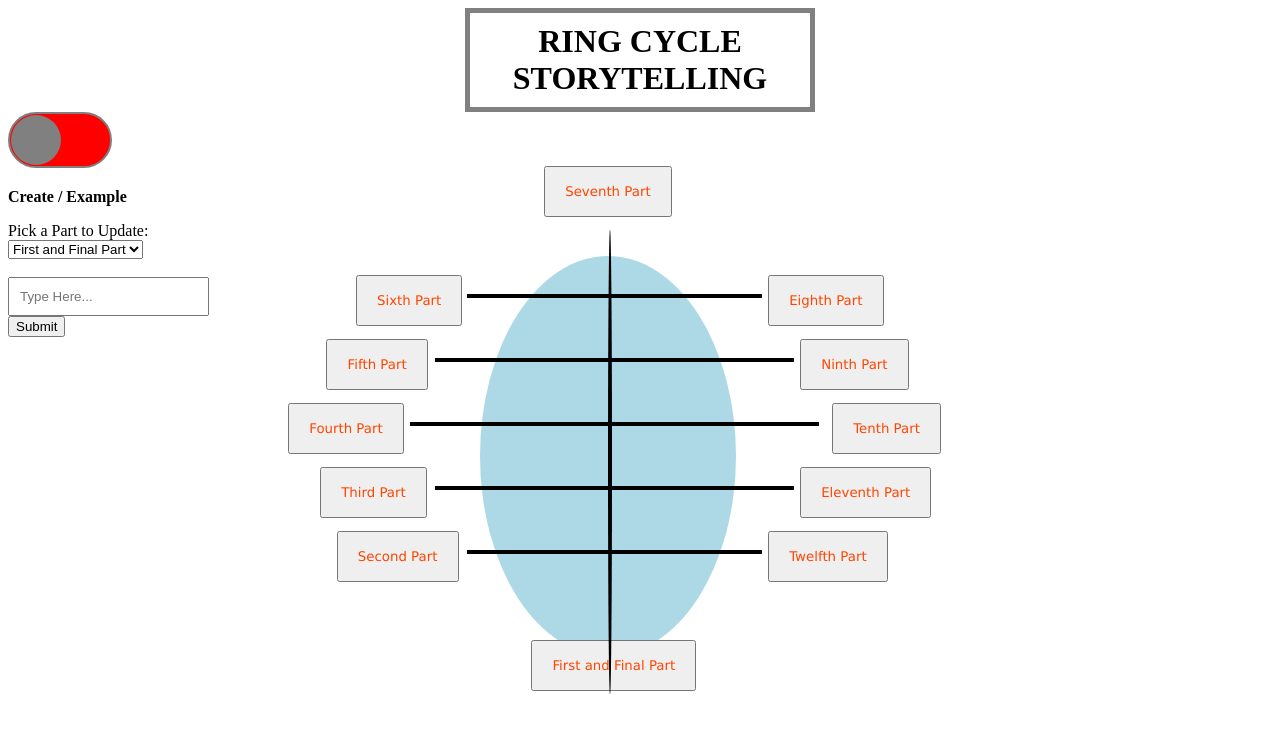
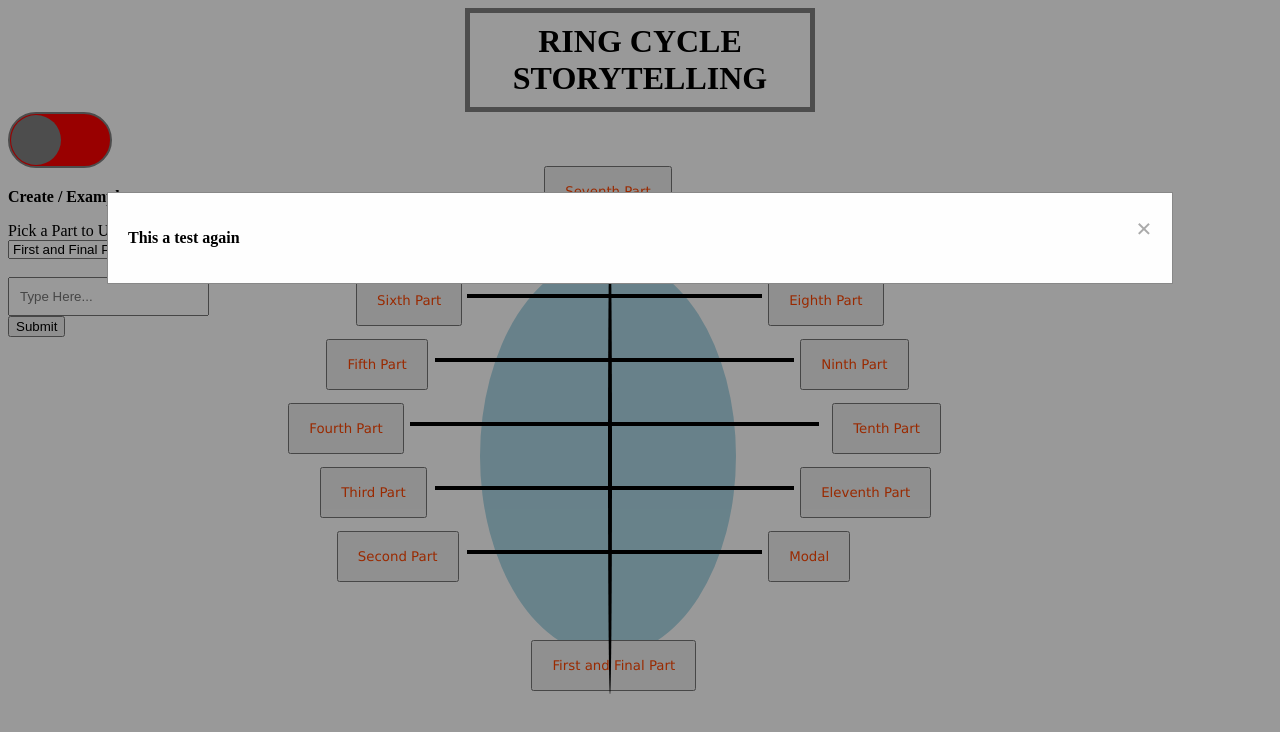
Before and after one commit to jacksonporter24/my-capstone-project, a website: page client/index.html in a window 1280 px wide. Both pictures are taken after a click on the button "First and Final Part". Drawn offline with nearby package versions, Linux system fonts and the light colour scheme; no server answers.

Commit message:
modal button

```diff
--- a/client/index.html
+++ b/client/index.html
@@ -14,7 +14,6 @@
     <form id="harryExample">
         <img src="http://lofrev.net/wp-content/photos/2014/09/Harry-potter-logo.jpg">
     </form>
-
 
     <input type="checkbox" id="switch"
                 class="checkbox"/>
@@ -35,12 +34,12 @@
             <option value="fourth">Fourth Part</option>
             <option value="fifth">Fifth Part</option>
             <option value="sixth">Sixth Part</option>
-            <!-- <option value="seventh">Seventh Part</option>
+            <option value="seventh">Seventh Part</option>
             <option value="eighth">Eighth Part</option>
             <option value="ninth">Ninth Part</option>
             <option value="tenth">Tenth Part</option>
             <option value="eleventh">Eleventh Part</option>
-            <option value="twelfth">Twelfth Part</option> -->
+            <option value="twelfth">Twelfth Part</option>
         </select><br><br>
         <input type="text" id="userInput" placeholder="Type Here..."><br>
         <input type="submit" id="submit">
@@ -90,7 +89,16 @@
         Eleventh Part</button>
 
     <button id="chap-twelve">
-        Twelfth Part</button>
+        Modal</button>
+    <div id="myModal12" class="modal">
+        <div class="modal-content">
+            <span class="close">&times;</span>
+            <!-- <span class="paragraph">This is a test.</span> -->
+            <p id = "paragraph">
+                This a test again
+            </p>
+        </div>
+    </div>
 
 <script src="https://unpkg.com/axios/dist/axios.min.js"></script>
 <script src="main.js"></script>
--- a/client/main.js
+++ b/client/main.js
@@ -1,3 +1,4 @@
+//this is my button retrievals
 const chapOneBtn = document.getElementById("chap-one")
 const chapSevenBtn = document.getElementById("chap-seven")
 const chapTwoBtn = document.getElementById("chap-two")
@@ -10,20 +11,35 @@ const chapFiveBtn = document.getElementById("chap-five")
 const chapNineBtn = document.getElementById("chap-nine")
 const chapSixBtn = document.getElementById("chap-six")
 const chapEightBtn = document.getElementById("chap-eight")
+const userTextBox = document.getElementById("userInput")
+const pickAPart = document.getElementById("parts")
+const submitBtn = document.getElementById("submit")
+const harryPotterNameLogo = document.getElementById('harryExample')
+const modal12 = document.getElementById("myModal12")
+const closeButton = document.getElementsByClassName("close")[0]
+const paragraphBtn = document.getElementById("paragraph")
 
-const harryPotterNameLogo = document.getElementById('harryExample')
+//this is the setup
 harryPotterNameLogo.style.display='none';
-
 var onCreatePage = true;
 
+//this is the stuff that is used by more than one button
+const closeButtonClicked = () => {
+    modal12.style.display="none"
+}
+
+//this is the display buttons and parts on the screen
 const toggleSwitch = document.getElementById("switch");
 toggleSwitch.addEventListener('click', () => {
     const form = document.getElementById('form')
 
     if(onCreatePage === true) {
         onCreatePage = false
+        document.body.style.backgroundColor="white"
+        document.body.style.cursor="url(https://cdn.custom-cursor.com/packs/420/pack381.png), auto"
     } else {
         onCreatePage = true
+        document.body.style.backgroundColor="white"
     }
 
     if(form.style.display === 'none') {
@@ -53,16 +69,16 @@ const getChapterOne = () => {
         axios.get(baseURL + "/user/chapters/1")
         .then(res => {
             const data = res.data
-            alert(data)
+            paragraphBtn.innerText = data
         })
     } else {
         axios.get(baseURL + "/hp/chapters/1")
         .then(res => {
             const data = res.data
-            alert(data)
+            paragraphBtn.innerText = data
         })
     }
-
+    modal12.style.display = "block";
 }
 
 const getChapterSeven = () => {
@@ -102,16 +118,20 @@ const getChapterTwelve = () => {
         axios.get(baseURL + "/user/chapters/12")
         .then(res => {
             const data = res.data
-            alert(data)
+            console.log(data)
+            paragraphBtn.innerText = data
         })
     } else {
         axios.get(baseURL + "/hp/chapters/12")
         .then(res => {
             const data = res.data
-            alert(data)
+            paragraphBtn.innerText = data
         })
     }
+    modal12.style.display = "block";
 }
+
+
 
 const getChapterThree = () => {
     if(onCreatePage) {
@@ -241,9 +261,7 @@ const getChapterEight = () => {
     }
 }
 
-const userTextBox = document.getElementById("userInput")
-const pickAPart = document.getElementById("parts")
-const submitBtn = document.getElementById("submit")
+
 
 const saveUserInput = () => {
     let textBoxInput= userTextBox.value
@@ -256,6 +274,7 @@ const saveUserInput = () => {
     }
 }
 
+//this is the onclick listeners
 chapOneBtn.addEventListener('click', getChapterOne)
 chapSevenBtn.addEventListener('click', getChapterSeven)
 chapTwoBtn.addEventListener('click', getChapterTwo)
@@ -270,3 +289,4 @@ chapSixBtn.addEventListener('click', getChapterSix)
 chapEightBtn.addEventListener('click', getChapterEight)
 
 submitBtn.addEventListener('click', saveUserInput)
+closeButton.addEventListener('click', closeButtonClicked)
--- a/client/styles.css
+++ b/client/styles.css
@@ -314,3 +314,54 @@ img {
     width: 20vw;
     height: 50vh;
 }
+
+.modal {
+    display: none; /* Hidden by default */
+    position: fixed; /* Stay in place */
+    z-index: 1; /* Sit on top */
+    left: 0;
+    top: 0;
+    width: 100%; /* Full width */
+    height: 100%; /* Full height */
+    overflow: auto; /* Enable scroll if needed */
+    background-color: rgb(0,0,0); /* Fallback color */
+    background-color: rgba(0,0,0,0.4); /* Black w/ opacity */
+}
+
+/* The Modal (background) */
+.modal {
+    display: none; /* Hidden by default */
+    position: fixed; /* Stay in place */
+    z-index: 999; /* Sit on top */
+    left: 0;
+    top: 0;
+    width: 100%; /* Full width */
+    height: 100%; /* Full height */
+    overflow: auto; /* Enable scroll if needed */
+    background-color: rgb(0,0,0); /* Fallback color */
+    background-color: rgba(0,0,0,0.4); /* Black w/ opacity */
+  }
+
+  /* Modal Content/Box */
+  .modal-content {
+    background-color: #fefefe;
+    margin: 15% auto; /* 15% from the top and centered */
+    padding: 20px;
+    border: 1px solid #888;
+    width: 80%; /* Could be more or less, depending on screen size */
+  }
+
+  /* The Close Button */
+  .close {
+    color: #aaa;
+    float: right;
+    font-size: 28px;
+    font-weight: bold;
+  }
+
+  .close:hover,
+  .close:focus {
+    color: black;
+    text-decoration: none;
+    cursor: pointer;
+  }
```
